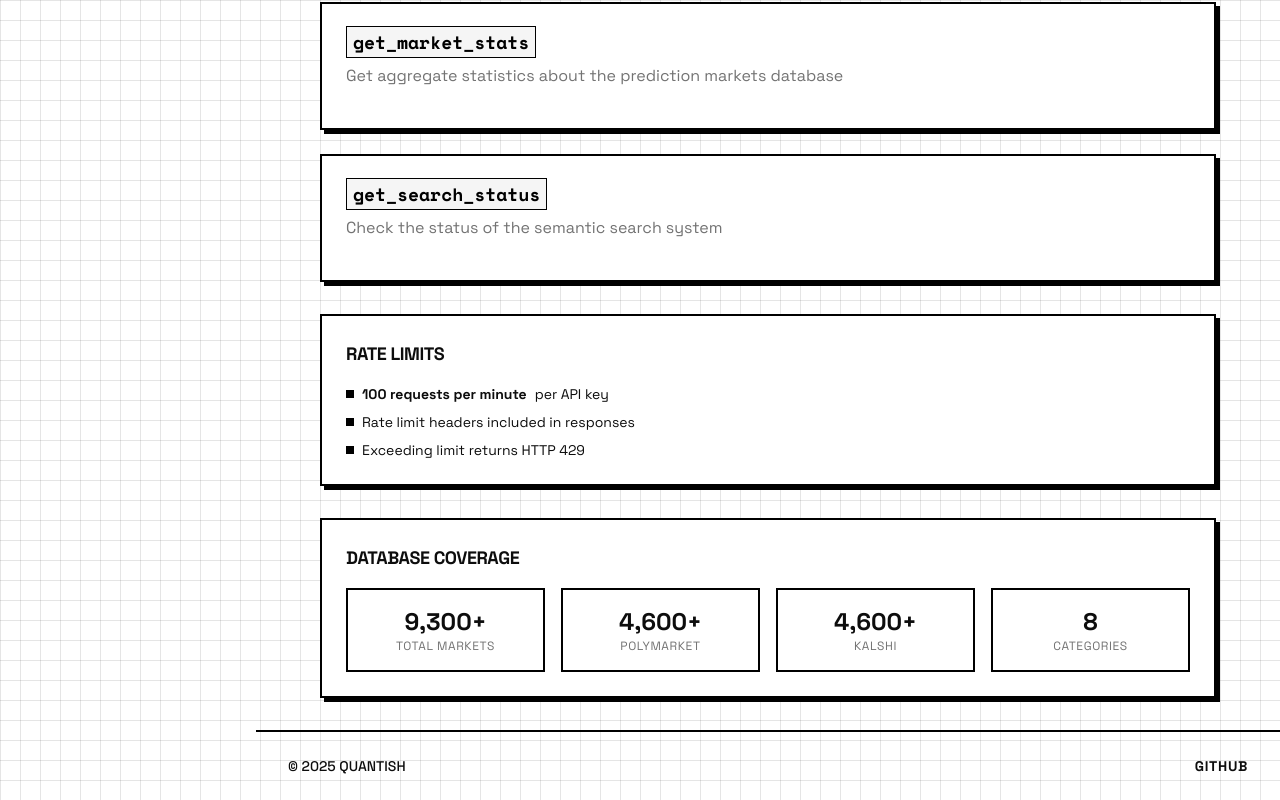
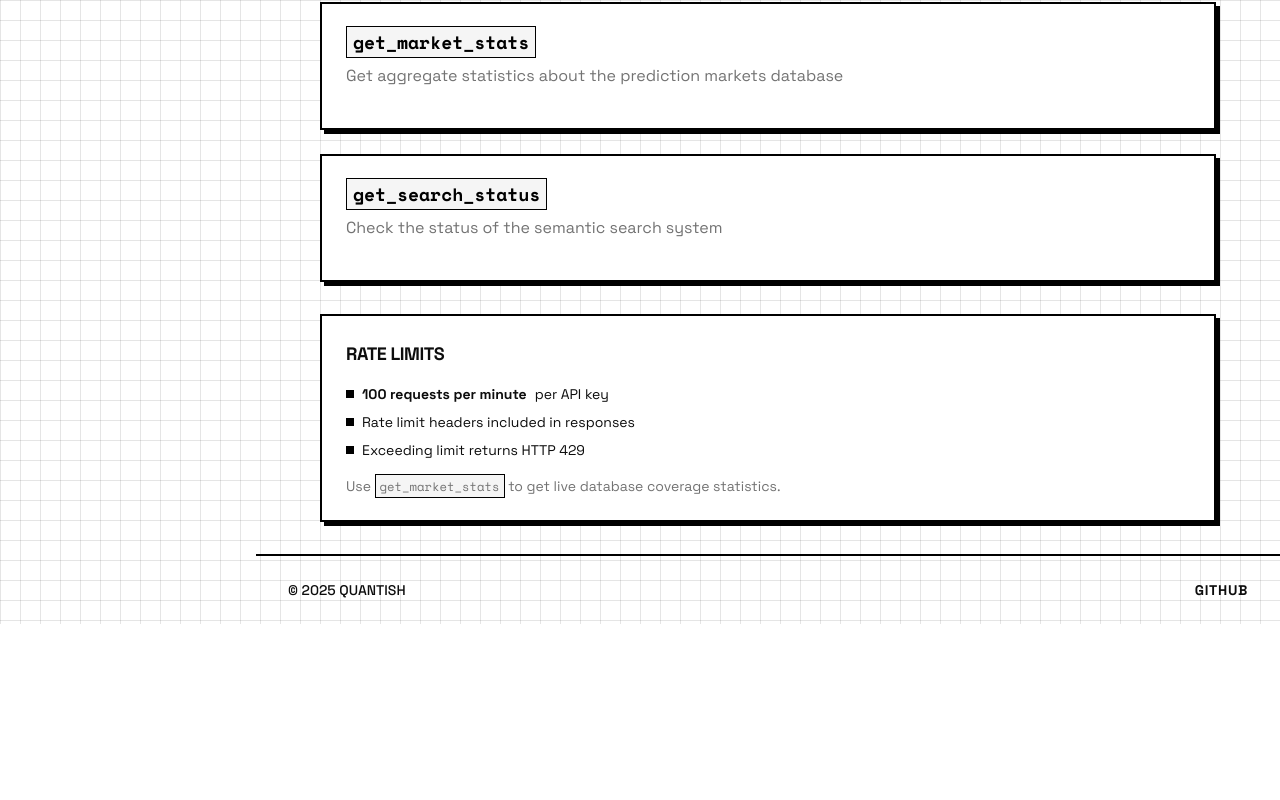
Before and after one commit to boshjerns/quantish-docs, a Next.js app: page /mcp/discovery in a window 1280 px wide. Shown: the part 2720-3520 px from the top of the page. After the commit the page ends 3344 px from the top, so only its background shows below. Built offline with nearby package versions, Linux system fonts and the light colour scheme.

Commit message:
Remove hardcoded database stats, point to get_market_stats tool

```diff
--- a/app/mcp/discovery/page.tsx
+++ b/app/mcp/discovery/page.tsx
@@ -191,29 +191,9 @@ export default function DiscoveryMCP() {
             Exceeding limit returns HTTP 429
           </li>
         </ul>
-      </div>
-
-      {/* Database Stats */}
-      <div className="card mt-8">
-        <h2 className="text-lg font-bold mb-4 uppercase tracking-tight">Database Coverage</h2>
-        <div className="grid grid-cols-2 md:grid-cols-4 gap-4 text-center">
-          <div className="p-4 border-2 border-[hsl(var(--border))]">
-            <div className="text-2xl font-bold">9,300+</div>
-            <div className="text-xs uppercase tracking-wider text-[hsl(var(--muted-foreground))]">Total Markets</div>
-          </div>
-          <div className="p-4 border-2 border-[hsl(var(--border))]">
-            <div className="text-2xl font-bold">4,600+</div>
-            <div className="text-xs uppercase tracking-wider text-[hsl(var(--muted-foreground))]">Polymarket</div>
-          </div>
-          <div className="p-4 border-2 border-[hsl(var(--border))]">
-            <div className="text-2xl font-bold">4,600+</div>
-            <div className="text-xs uppercase tracking-wider text-[hsl(var(--muted-foreground))]">Kalshi</div>
-          </div>
-          <div className="p-4 border-2 border-[hsl(var(--border))]">
-            <div className="text-2xl font-bold">8</div>
-            <div className="text-xs uppercase tracking-wider text-[hsl(var(--muted-foreground))]">Categories</div>
-          </div>
-        </div>
+        <p className="text-sm text-[hsl(var(--muted-foreground))] mt-4">
+          Use <code className="px-1 bg-[hsl(var(--muted))] border border-[hsl(var(--border))]">get_market_stats</code> to get live database coverage statistics.
+        </p>
       </div>
     </>
   );
```
